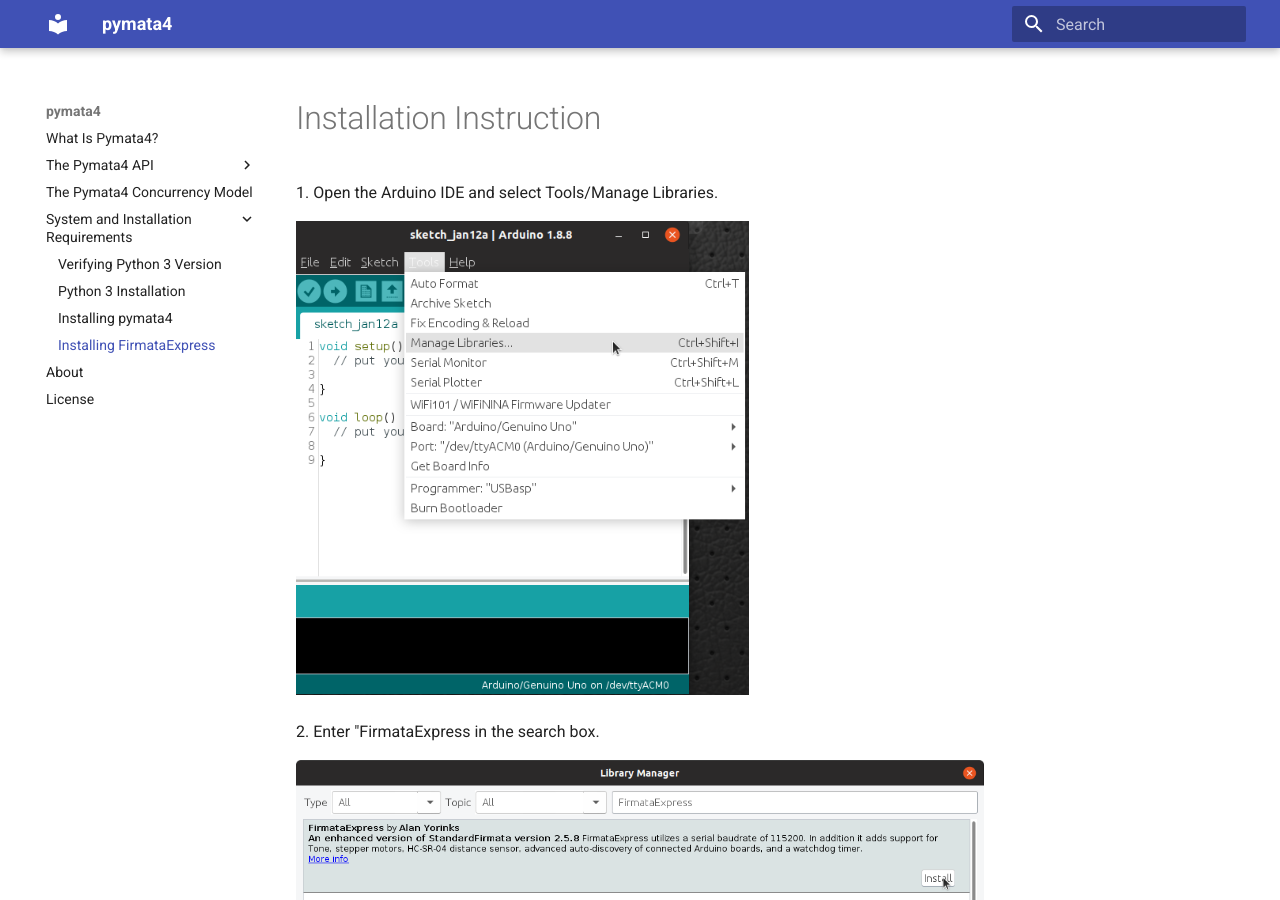
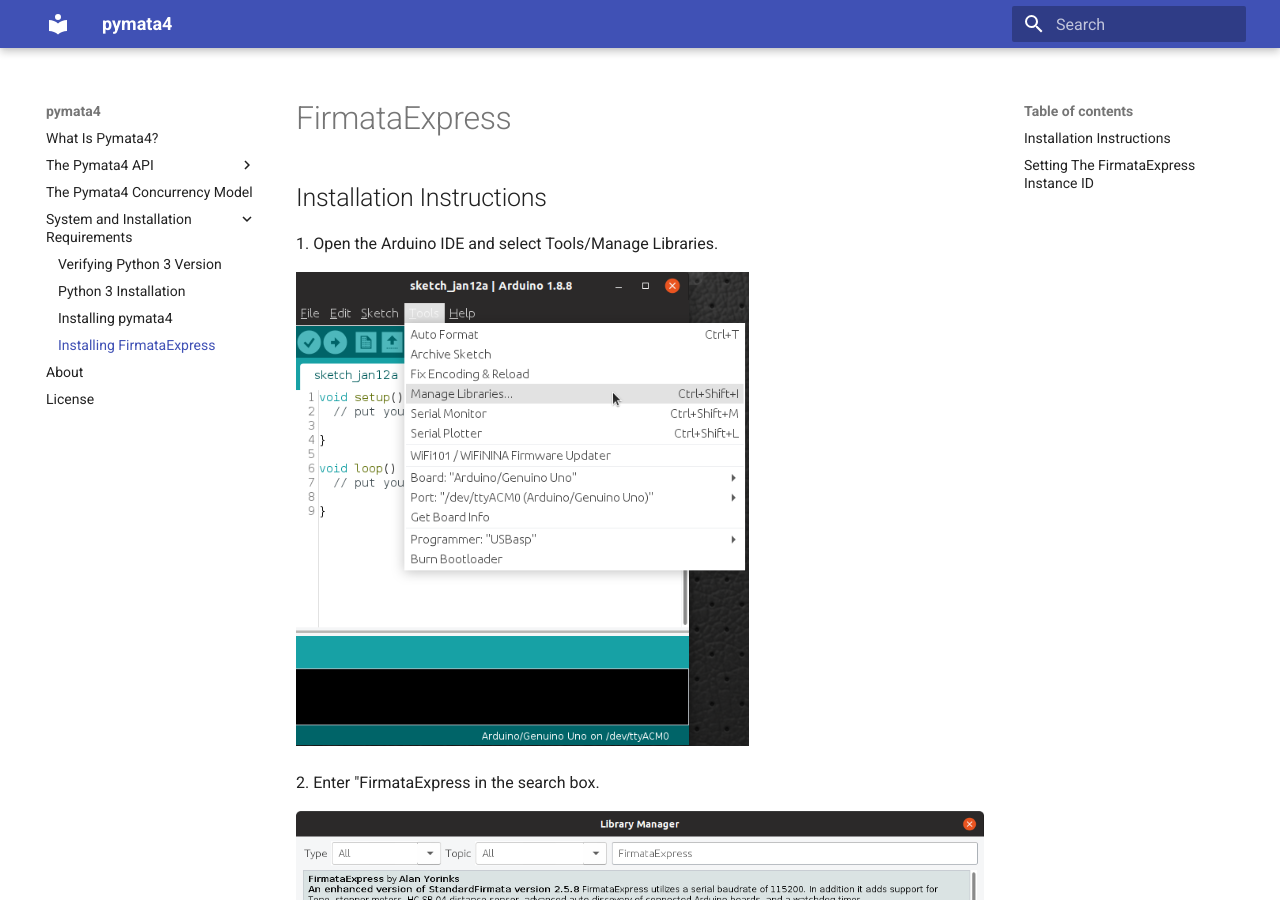
Before and after one commit to MrYsLab/pymata4, an MkDocs documentation site: the page built from docs/firmata_express.md, in a window 1280 px wide and 900 px high. Built offline with MkDocs 1.6.1 and Material for MkDocs 9.7.7, drawn with Linux system fonts in a browser that asks for light colours.

Commit message:
initial commit

```diff
--- a/docs/firmata_express.md
+++ b/docs/firmata_express.md
@@ -1,4 +1,6 @@
-# Installation Instruction
+# FirmataExpress
+
+## Installation Instructions
 
 
 <p>1. Open the Arduino IDE and select Tools/Manage Libraries.</p>
@@ -16,7 +18,7 @@
 and select Ultrasonic and then click Install.
 <img src="../images/Ultrasonic.png">
 
-# Setting The FirmataExpress Instance ID
+## Setting The FirmataExpress Instance ID
 
 FirmataExpress, in conjunction with pymata4, has the ability to automatically
 associate a Pymata Express application with a specific Arduino board
--- a/mkdocs.yml
+++ b/mkdocs.yml
@@ -21,5 +21,6 @@
     - About: about.md
     - License: license.md
 # theme: windmill
+
 theme:
   name: 'material'
```
Also changed, not shown: docs/index.md (+1 -1 lines).
